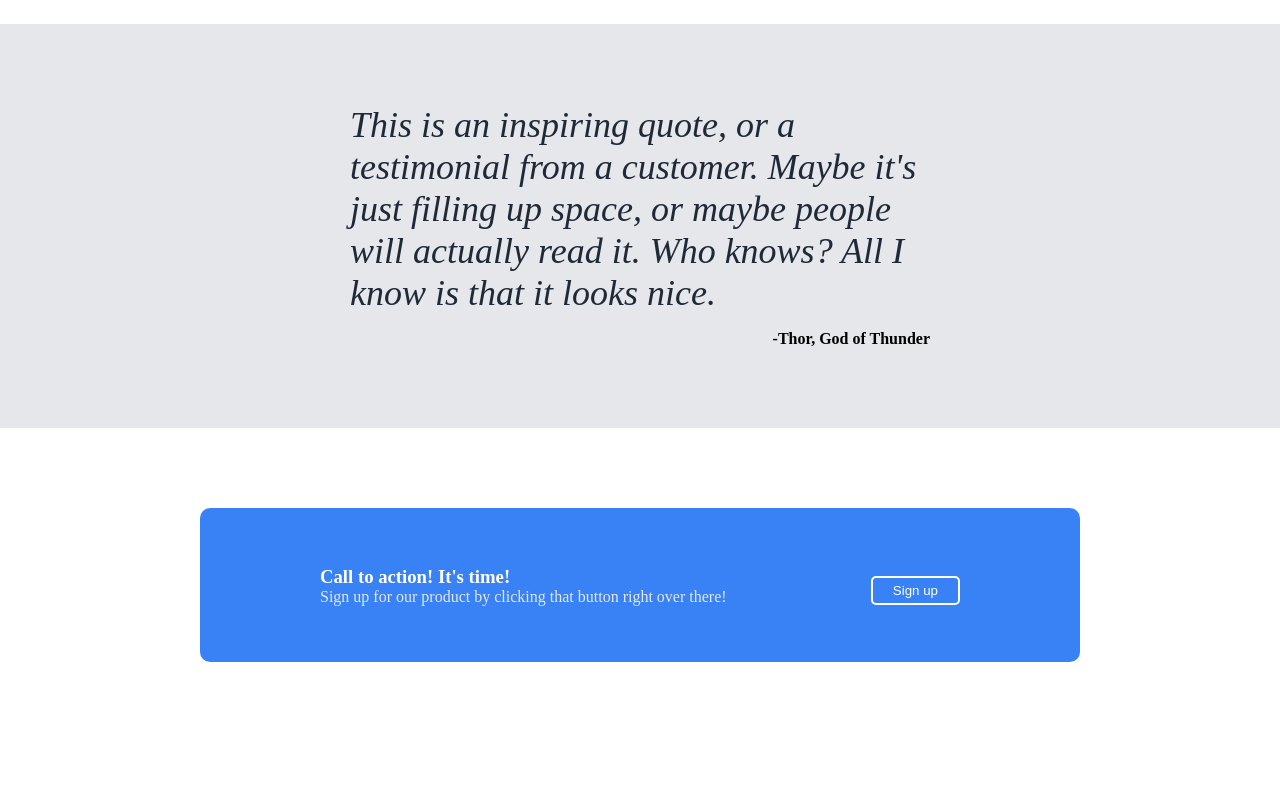
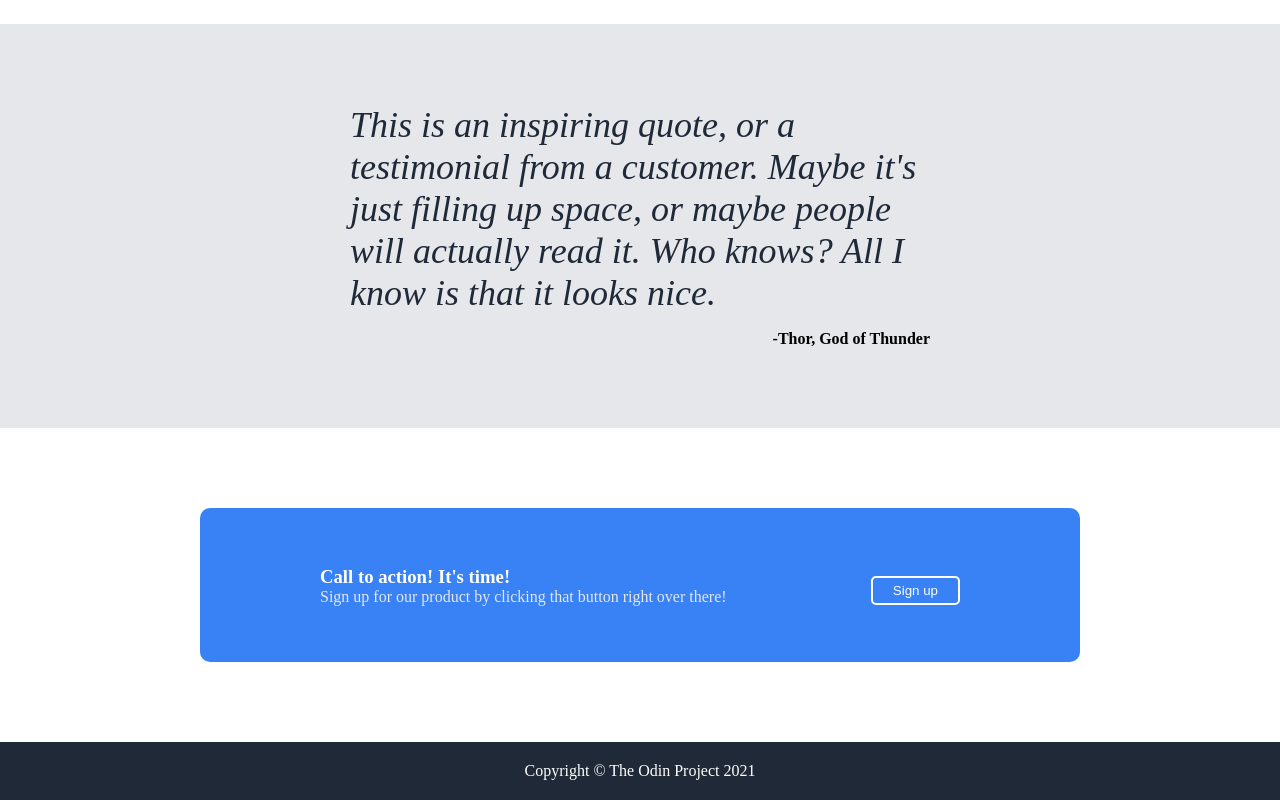
Before and after one commit to alexb131/odin-landing-page, a plain HTML site: page index.html in a window 1280 px wide. Shown: the part 785-1585 px from the top of the page. Before the commit the page ends 1527 px from the top, so only its background shows below. Drawn offline with Linux system fonts and the light colour scheme.

Commit message:
Add footer

```diff
--- a/index.html
+++ b/index.html
@@ -62,5 +62,8 @@
                 <button>Sign up</button>
             </div>
         </div>
+        <div class="footer">
+            <p>Copyright &copy The Odin Project 2021</p>
+        </div>
     </body>
 </html>
--- a/styles.css
+++ b/styles.css
@@ -148,3 +148,16 @@ h3 {
     margin-top: 0;
     color: #e5e7eb;
 }
+
+.footer {
+    background-color: #1f2937;
+}
+
+.footer p {
+    color: white;
+    display: flex;
+    justify-content: center;
+    align-items: center;
+    margin: 0;
+    padding: 20px;
+}
```
